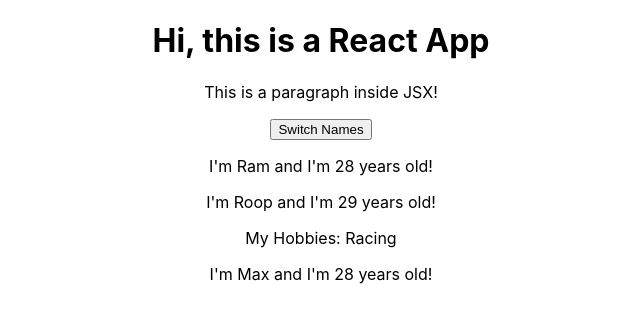
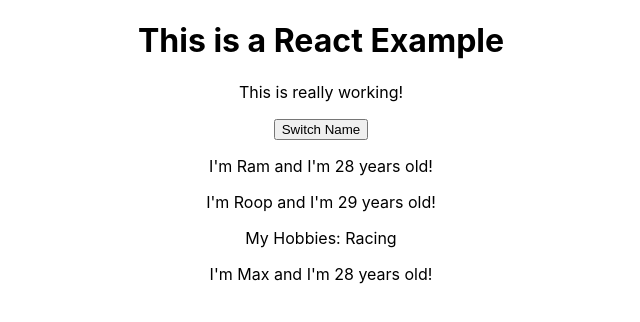
Before and after one commit to Ch-sriram/react, a React (Create React App) app in the folder react-examples/: page / in a window 1280 px wide. Shown: the top 322 px of the page, without its empty margins (319-959 px from the left). Built offline with nearby package versions, Linux system fonts and the light colour scheme.

Commit message:
Passing Function Arguments/References to Handlers/Components in React

```diff
--- a/react-examples/src/App.js
+++ b/react-examples/src/App.js
@@ -1,204 +1,78 @@
-import React, { useState } from 'react';
+import React, { Component } from 'react';
 import './App.css';
-
 import { Person } from './components/person/person.component';
 
-/**
- * Prior to React v16.8, in order to manage state or make a
- * stateful component, the only way was to implement a component
- * extending the React.Component class.
- *
- * But after the React v16.8 update, we can use React Hooks to
- * make stateful components out of functional components. Even
- * though managing state is even now done in a class component,
- * but we can also use Hooks to make a functional component be
- * able to manage state.
- *
- * React Hooks are really just a name for a collection of
- * functions given by React that are exposed to functional
- * components to be used for making a functional component
- * stateful.
- *
- * In order to make our App component into a functional
- * component with hooks (so that it is a stateful component),
- * we do the following:
- */
+class App extends Component {
+  // state now can be defined like this in ES7
+  state = {
+    persons: [
+      { name: 'Ram', age: 28 },
+      { name: 'Roop', age: 29 },
+      { name: 'Max', age: 28 }
+    ],
+    otherState: "This has some value"
+  }
 
-const App = (props) => {
-  // We now no longer have the state and ay other handler also.
-  // And also, we no longer have the render() method, we simply return JSX code, just as it is in a normal functional component.
+  // we can also send arguments to a event handler function
+  switchNameHandler = (newName) => {
+    // console.log('Was clicked');
+    // DON'T DO THIS: this.state.persons[0].name = 'Milo';
 
-  // Now, in order to make sure that this functional App component to be a stateful component, we import the useState() hook from the 'react' library.
-
-  /**
-   * Now, the useState() method always returns a list/array of
-   * 2 elements.
-   *  - 1st element in the array is the current state of the
-   *    component.
-   *  - 2nd element is a reference to a function that will allow
-   *    us to update the state of the component whenever the
-   *    component is supposed to be re-rendered.
-   *
-   * Note that the useState() method can take in any kind of
-   * argument and that argument is the change in state that we
-   * will get back as the 1st element of the array that's
-   * returned by the useState() method.
-   */
-
-  const [personsState, personsSetState] = useState({
+    this.setState({
       persons: [
-      { name: "Ram", age: 28 },
-      { name: "Roop", age: 29 },
-      { name: "Max", age: 28 },
-    ],
-    otherState: "This has some value",
-  });
-
-  // Note that whatever we passed inside the useState() method
-  // is now stored inside personsState.
-
-
-  // We can have a function inside a function in JavaScript
-  // and so, we can define the switchNameHandler inside this
-  // functional component as follows:
-
-  const switchNameHandler = () => {
-    // console.log('Was clicked');
-    // DON'T DO THIS: personsState.persons[0].name = 'Milo';
-
-    // this is same as this.setState(...) call in here, because
-    // personsSetState is a reference to the method which sets
-    // the state that has been changed in the functional
-    // component and re-renders the component completely.
-    personsSetState({
-      persons: [
-        { name: "Mar", age: 82 },
+        { name: newName, age: 82 },
         { name: "Poor", age: 92 },
         { name: "Xam", age: 82 },
       ],
     });
-  };
+  }
 
-  /**
-   * The only disadvantage with using the useState() Hook is that
-   * the properties in the state passed to the useState() method
-   * which were unchanged, won't be merged with the previous
-   * state, instead, they'll be overridden.
-   *
-   * Meaning, with the handler above, if the previous state had
-   * the otherstate property being used, just because the
-   * personsSetState method reference is passed with only the
-   * changes to the persons property, the otherstate property
-   * (being unchanged in the previous state), won't be merged
-   * with, in the ne state, which is not the case with a class
-   * based component.
-   *
-   * It is better to always look into the console's log to
-   * understand the point made above.
-   *
-   * Now, if we want the unchanged property in the state to be
-   * intact, for that, we can use multiple useState() Hook Calls,
-   * 1 useState() for 1 property in the state to be maintained
-   * inside the current functional component.
-   *
-   * Example below:
-   */
-
-  const [otherState, setOtherState] = useState(personsState.otherState);
-
-  console.log(personsState, otherState);
-
-
-  // Before in a class component, wherever we used this.state to
-  // refer to the state, now here, we can replace it with
-  // personsState. Example below:
-
+  // switchNameHandler's reference is passed to the click attribute inside the 2nd Person's component.
+  // We can open Person component defined as person.component.jsx to see the props.click being used for onClick event.
+  render() {
     return (
       <div className="App">
-      <h1>Hi, this is a React App</h1>
-      <p>This is a paragraph inside JSX!</p>
+        <h1>This is a React Example</h1>
+        <p>This is really working!</p>
 
-      <button onClick={switchNameHandler}>
-        Switch Names
+        <button onClick={
+          () => this.switchNameHandler("Crazy Ram")
+        }>
+          Switch Name
         </button>
 
         <Person
-        name={personsState.persons[0].name}
-        age={personsState.persons[0].age}
+          name={this.state.persons[0].name}
+          age={this.state.persons[0].age}
         />
 
         <Person
-        name={personsState.persons[1].name}
-        age={personsState.persons[1].age}
+          name={this.state.persons[1].name}
+          age={this.state.persons[1].age}
+          click={this.switchNameHandler.bind(this, "Einstein")}
         >
           My Hobbies: Racing
         </Person>
 
         <Person
-        name={personsState.persons[2].name}
-        age={personsState.persons[2].age}
+          name={this.state.persons[2].name}
+          age={this.state.persons[2].age}
         />
       </div>
-  );
+    )
+  }
+
+  /**
+   * Note that there are two ways to pass an argument to a
+   * handler method.
+   *  1. To the reference of the handler method, we bind the
+   *     "this" context and we pass in the argument we want, as
+   *     seen in line 52.
+   *  2. To pass in an arrow function from which we return the
+   *     result of the call on the handler whilst passing the
+   *     required argument.
+   */
 
 }
 
-
-
-// class App extends Component {
-//   // state now can be defined like this in ES7
-//   state = {
-//     persons: [
-//       { name: 'Ram', age: 28 },
-//       { name: 'Roop', age: 29 },
-//       { name: 'Max', age: 28 }
-//     ],
-//     otherState: "This has some value"
-//   }
-
-  // switchNameHandler = () => {
-  //   // console.log('Was clicked');
-  //   // DON'T DO THIS: this.state.persons[0].name = 'Milo';
-
-  //   this.setState({
-  //     persons: [
-  //       { name: "Mar", age: 82 },
-  //       { name: "Poor", age: 92 },
-  //       { name: "Xam", age: 82 },
-  //     ],
-  //   });
-  // }
-
-//   render() {
-//     return (
-//       <div className="App">
-//         <h1>This is a React Example</h1>
-//         <p>This is really working!</p>
-
-//         <button
-//           onClick={this.switchNameHandler}>
-//           Switch Name
-//         </button>
-
-        // <Person
-        //   name={this.state.persons[0].name}
-        //   age={this.state.persons[0].age}
-        // />
-
-        // <Person
-        //   name={this.state.persons[1].name}
-        //   age={this.state.persons[1].age}>
-        //   My Hobbies: Racing
-        // </Person>
-
-        // <Person
-        //   name={this.state.persons[2].name}
-        //   age={this.state.persons[2].age}
-        // />
-//       </div>
-//     )
-//   }
-
-// }
-
 export default App;
--- a/react-examples/src/components/person/person.component.jsx
+++ b/react-examples/src/components/person/person.component.jsx
@@ -3,7 +3,7 @@
 export const Person = (props) => {
   return (
     <div>
-      <p>I'm {props.name} and I'm {props.age} years old!</p>
+      <p onClick={props.click}>I'm {props.name} and I'm {props.age} years old!</p>
       {
         props.children ?
         <p>{props.children}</p> : null
```
Also changed, not shown: 1 other file (tests, documents, lock files or other folders). Lines whose indentation alone changed are shown as unchanged.
